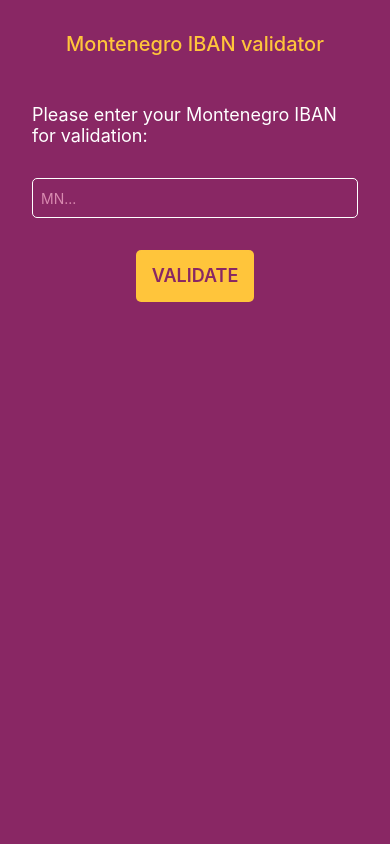
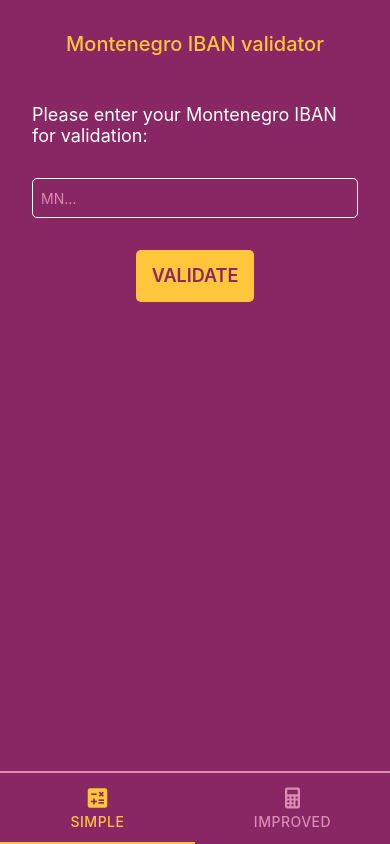
Before and after one commit to tanja-h/mn-iban-validation, a React Native app: screen / in a window 390 px wide. Built offline with nearby package versions, Linux system fonts and the light colour scheme.

Commit message:
added bottom tabs

```diff
--- a/App.tsx
+++ b/App.tsx
@@ -1,14 +1,64 @@
+import { useState } from "react";
 import { StatusBar } from "expo-status-bar";
-import { StyleSheet, View } from "react-native";
+import { Dimensions, StyleSheet, View } from "react-native";
+import { Route, TabBar, TabView } from "react-native-tab-view";
+import { MaterialIcons, Ionicons } from "@expo/vector-icons";
 import SimpleValidator from "./src/SimpleValidator";
-import { primaryColor } from "./src/styles";
+import { accentColor, primaryColor, secondaryColor } from "./src/styles";
+
+const routes: Route[] = [
+    { key: "simple", title: "Simple" },
+    { key: "improved", title: "Improved" },
+];
+
+const renderScene = ({ route }: { route: Route }) => {
+    switch (route.key) {
+        case "simple":
+            return <SimpleValidator />;
+        case "improved":
+            return <SimpleValidator />;
+        default:
+            return null;
+    }
+};
+
+const renderIcon = (route: Route, color: string) => {
+    switch (route.key) {
+        case "simple":
+            return <MaterialIcons name="calculate" size={26} color={color} />;
+        case "improved":
+            return <Ionicons name="md-calculator" size={24} color={color} />;
+        default:
+            return null;
+    }
+};
 
 export default function App() {
+    const [index, setIndex] = useState(0);
+
     return (
         <View style={styles.container}>
             <StatusBar style="light" />
 
-            <SimpleValidator />
+            <TabView
+                navigationState={{ index, routes }}
+                renderScene={renderScene}
+                onIndexChange={setIndex}
+                initialLayout={{ width: Dimensions.get("window").width }}
+                swipeEnabled={false}
+                tabBarPosition="bottom"
+                renderTabBar={(props) => (
+                    <TabBar
+                        {...props}
+                        style={styles.tabBar}
+                        labelStyle={styles.label}
+                        indicatorStyle={styles.indicator}
+                        activeColor={secondaryColor}
+                        inactiveColor={accentColor}
+                        renderIcon={({ color, route }) => renderIcon(route, color)}
+                    />
+                )}
+            />
         </View>
     );
 }
@@ -18,4 +68,17 @@ const styles = StyleSheet.create({
         flex: 1,
         backgroundColor: primaryColor,
     },
+    tabBar: {
+        backgroundColor: primaryColor,
+        borderTopWidth: 2,
+        borderTopColor: accentColor,
+    },
+    label: {
+        textTransform: "uppercase",
+        letterSpacing: 0.5,
+        fontWeight: "500",
+    },
+    indicator: {
+        backgroundColor: secondaryColor,
+    },
 });
--- a/package.json
+++ b/package.json
@@ -23,6 +23,8 @@
         "jest-expo": "^49.0.0",
         "react": "18.2.0",
         "react-native": "0.72.4",
+        "react-native-pager-view": "6.2.0",
+        "react-native-tab-view": "^3.5.2",
         "react-test-renderer": "^18.2.0",
         "ts-jest": "^29.1.1"
     },
```
Also changed, not shown: 1 other file (tests, documents, lock files or other folders).
